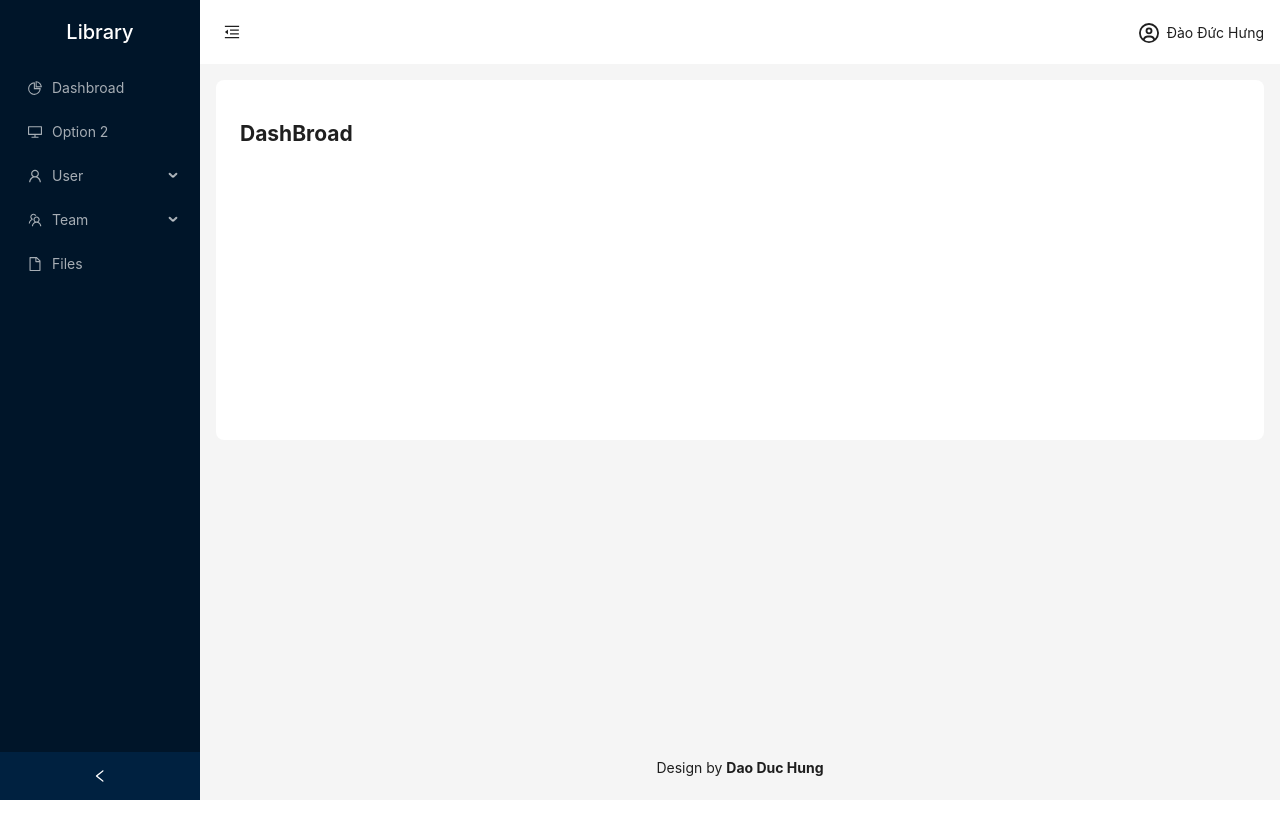
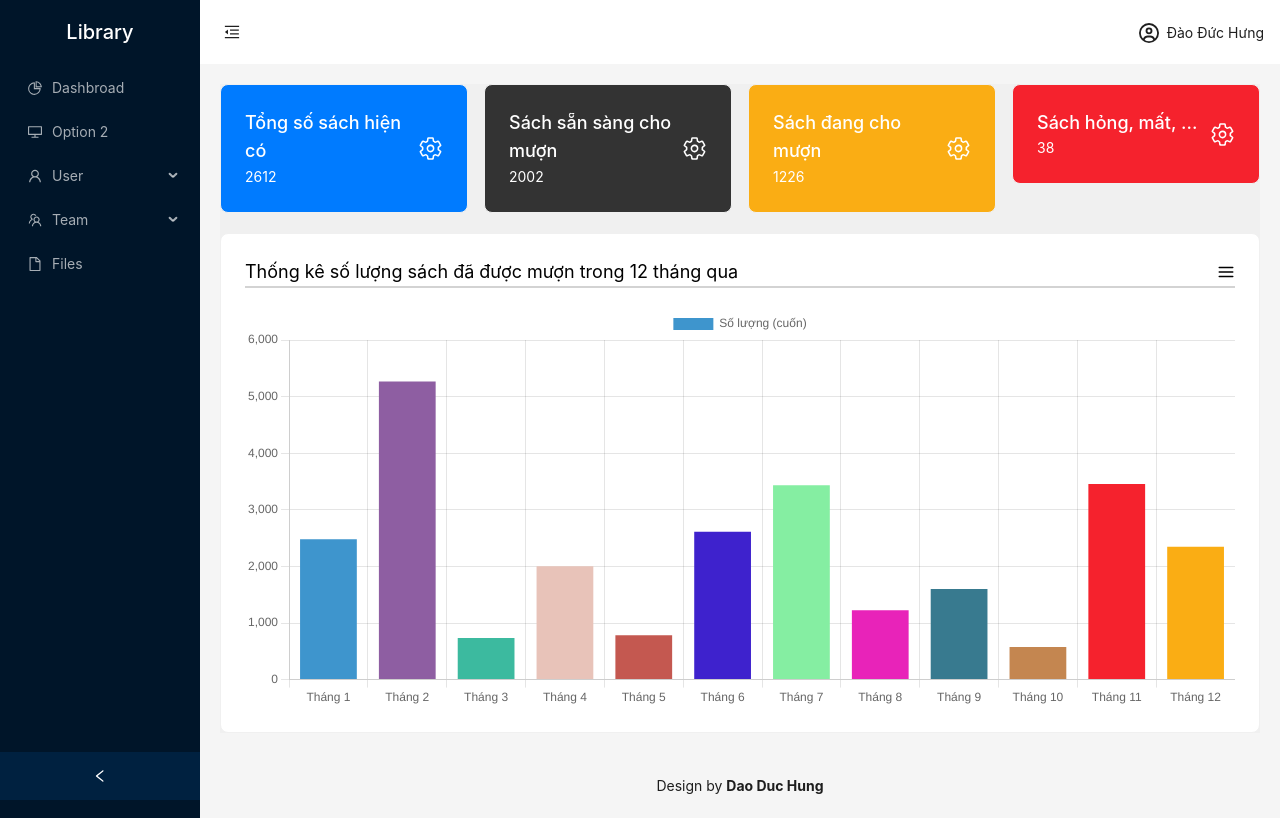
Before and after one commit to zZzHUNGzZz/Library, a React (Create React App) app: page / in a window 1280 px wide. Built offline with nearby package versions, Linux system fonts and the light colour scheme.

Commit message:
custom dashbroad ( add card + barchart )

```diff
--- a/package.json
+++ b/package.json
@@ -15,6 +15,7 @@
     "axios": "^1.6.8",
     "firebase": "^10.9.0",
     "react": "^18.2.0",
+    "react-chartjs-2": "^5.2.0",
     "react-dom": "^18.2.0",
     "react-icons": "^5.0.1",
     "react-redux": "^9.1.0",
--- a/src/App.tsx
+++ b/src/App.tsx
@@ -1,76 +1,7 @@
-import React, { useState } from 'react';
-import { MenuFoldOutlined, MenuUnfoldOutlined } from '@ant-design/icons';
-import { Breadcrumb, Button, Col, Layout, Menu, Row, theme } from 'antd';
-import publicRouter from './components/Router';
-import PageContent from './components/Router/router.config';
-import { useNavigate } from 'react-router-dom';
-import { FaRegCircleUser } from "react-icons/fa6";
-import './App.css'
-
-const { Header, Content, Footer, Sider } = Layout;
+import MainLayout from "./components/Layout";
 
 const App = () => {
-   const [collapsed, setCollapsed] = useState(false);
-   const navigate = useNavigate();
-   const {
-      token: { colorBgContainer, borderRadiusLG },
-   } = theme.useToken();
-
-   return (
-      <Layout style={{ minHeight: '100vh' }}>
-         <Sider collapsible collapsed={collapsed} onCollapse={(value) => setCollapsed(value)}>
-            <div className="demo-logo-vertical">Library</div>
-            <Menu
-               theme="dark"
-               defaultSelectedKeys={['1']}
-               mode="inline"
-               items={publicRouter}
-               onClick={({ key }) => navigate(key)}
-            />
-         </Sider>
-         <Layout>
-            <Header style={{ padding: 0, background: colorBgContainer }}>
-               <Row>
-                  <Col span={12}>
-                     <Button
-                        type="text"
-                        icon={collapsed ? <MenuUnfoldOutlined /> : <MenuFoldOutlined />}
-                        onClick={() => setCollapsed(!collapsed)}
-                        style={{
-                           fontSize: '16px',
-                           width: 64,
-                           height: 64,
-                        }}
-                     />
-                  </Col>
-                  <Col span={12} className='header-col-right-user'>
-                     <FaRegCircleUser style={{ width: 20, height: 20, marginRight: 8 }} />
-                     <span style={{ marginRight: 16 }}>Đào Đức Hưng</span>
-                  </Col>
-               </Row>
-            </Header>
-            <Content style={{ margin: '16px 16px' }}>
-               {/* <Breadcrumb style={{ margin: '16px 0' }}>
-                  <Breadcrumb.Item>User</Breadcrumb.Item>
-                  <Breadcrumb.Item>Bill</Breadcrumb.Item>
-               </Breadcrumb> */}
-               <div
-                  style={{
-                     padding: 24,
-                     minHeight: 360,
-                     background: colorBgContainer,
-                     borderRadius: borderRadiusLG,
-                  }}
-               >
-                  <PageContent />
-               </div>
-            </Content>
-            <Footer style={{ textAlign: 'center' }}>
-               Design by <strong>Dao Duc Hung</strong>
-            </Footer>
-         </Layout>
-      </Layout>
-   );
+   return (<MainLayout />);
 };
 
 export default App;
--- a/src/components/Layout/index.tsx
+++ b/src/components/Layout/index.tsx
@@ -49,17 +49,8 @@ const MainLayout = () => {
                         </Col>
                     </Row>
                 </Header>
-                <Content style={{ margin: '0 16px' }}>
-                    <div
-                        style={{
-                            padding: 24,
-                            minHeight: 360,
-                            background: colorBgContainer,
-                            borderRadius: borderRadiusLG,
-                        }}
-                    >
-                        <PageRouter />
-                    </div>
+                <Content style={{ margin: '20px 20px', backgroundColor: '#F0F0F0' }}>
+                    <PageRouter />
                 </Content>
                 <Footer style={{ textAlign: 'center' }}>
                     Design by <strong>Dao Duc Hung</strong>
--- a/src/components/Router/index.tsx
+++ b/src/components/Router/index.tsx
@@ -21,7 +21,7 @@ const publicRouter: MenuItem[] = [
     getItem('Dashbroad', '/', <PieChartOutlined />),
     getItem('Option 2', '/folowing', <DesktopOutlined />),
     getItem('User', 'sub1', <UserOutlined />, [
-        getItem('Tom', '/folowing'),
+        getItem('Tom', '3'),
         getItem('Bill', '4'),
         getItem('Alex', '5'),
     ]),
--- a/src/index.tsx
+++ b/src/index.tsx
@@ -12,7 +12,7 @@ const root = ReactDOM.createRoot(
 root.render(
    <BrowserRouter>
       <React.StrictMode>
-            <App />
+         <App />
       </React.StrictMode>
    </BrowserRouter>
 );
--- /dev/null
+++ b/src/scenes/Dashbroad/Chart/BarChart.tsx
@@ -0,0 +1,78 @@
+import { Col, Row, message } from 'antd';
+import { Chart as ChartJS, CategoryScale, LinearScale, BarElement, Title, Tooltip, Legend, } from 'chart.js';
+import { Bar } from 'react-chartjs-2';
+import { FiMenu } from "react-icons/fi";
+
+ChartJS.register(CategoryScale, LinearScale, BarElement, Title, Tooltip, Legend);
+
+export const options = {
+    responsive: true,
+    plugins: {
+        legend: {
+            position: 'top' as const,
+        },
+        title: {
+            display: true,
+            text: 'Chart.js Bar Chart',
+        },
+    },
+};
+
+function BarChart() {
+    return (
+        <>
+            <Row>
+                <Col span={20}>
+                    <span style={{ fontSize: "18px", fontWeight: 444, color: "black" }}>Thống kê số lượng sách đã được mượn trong 12 tháng qua</span>
+                </Col>
+                <Col span={4} style={{ display: "flex", justifyContent: "end", alignItems: "center", fontSize: "18px", color: "black" }}>
+                    <FiMenu onClick={() => message.info("Chức năng chưa có =))")} />
+                </Col>
+            </Row>
+            <div style={{ width: "100%", border: "1px solid lightgray", marginBottom: 20 }}></div>
+            <Bar
+                style={{ maxHeight: "400px" }}
+                title='Thống kê số lượng sách đã được mượn trong 12 tháng qua'
+                data={{
+                    labels: [
+                        "Tháng 1",
+                        "Tháng 2",
+                        "Tháng 3",
+                        "Tháng 4",
+                        "Tháng 5",
+                        "Tháng 6",
+                        "Tháng 7",
+                        "Tháng 8",
+                        "Tháng 9",
+                        "Tháng 10",
+                        "Tháng 11",
+                        "Tháng 12",
+                    ],
+                    datasets: [
+                        {
+                            label: "Số lượng (cuốn)",
+                            backgroundColor: [
+                                "#3e95cd",
+                                "#8e5ea2",
+                                "#3cba9f",
+                                "#e8c3b9",
+                                "#c45850",
+                                "#3e22cd",
+                                "#85eea2",
+                                "#e823b9",
+                                "#387a8f",
+                                "#c48650",
+                                "#f5222d",
+                                "#faad14"
+                            ],
+                            data: [2478, 5267, 734, 2002, 784, 2612, 3433, 1226, 1600, 576, 3456, 2345]
+                        }
+                    ]
+                }}
+
+            />
+        </>
+    );
+}
+
+export default BarChart;
--- a/src/scenes/Dashbroad/index.tsx
+++ b/src/scenes/Dashbroad/index.tsx
@@ -1,5 +1,74 @@
+import { Card, Col, Row } from "antd";
+import { IoSettingsOutline } from "react-icons/io5";
+import './style.css';
+import BarChart from "./Chart/BarChart";
+
+
 function DashBroad() {
-    return ( <h2>DashBroad</h2> );
+    return (
+        <>
+            <Row gutter={16}>
+                <Col span={6}>
+                    <Card style={{ backgroundColor: "#007bff" }}>
+                        <Row>
+                            <Col span={20}>
+                                <p style={{ fontSize: "18px", fontWeight: 500, margin: 0 }}>Tổng số sách hiện có</p>
+                                <span>2612</span>
+                            </Col>
+                            <Col span={4} className="card-content-icon">
+                                <IoSettingsOutline size={'25px'} />
+                            </Col>
+                        </Row>
+                    </Card>
+                </Col>
+                <Col span={6}>
+                    <Card style={{ backgroundColor: "#333333" }}>
+                        <Row>
+                            <Col span={20}>
+                                <p style={{ fontSize: "18px", fontWeight: 500, margin: 0 }}>Sách sẵn sàng cho mượn</p>
+                                <span>2002</span>
+                            </Col>
+                            <Col span={4} className="card-content-icon">
+                                <IoSettingsOutline size={'25px'} />
+                            </Col>
+                        </Row>
+                    </Card>
+                </Col>
+                <Col span={6}>
+                    <Card style={{ backgroundColor: "#FAAD14" }}>
+                        <Row>
+                            <Col span={20}>
+                                <p style={{ fontSize: "18px", fontWeight: 500, margin: 0 }}>Sách đang cho mượn</p>
+                                <span>1226</span>
+                            </Col>
+                            <Col span={4} className="card-content-icon">
+                                <IoSettingsOutline size={'25px'} />
+                            </Col>
+                        </Row>
+                    </Card>
+                </Col>
+                <Col span={6}>
+                    <Card style={{ backgroundColor: "#F5222D" }}>
+                        <Row>
+                            <Col span={20}>
+                                <p style={{ fontSize: "18px", fontWeight: 500, margin: 0 }}>Sách hỏng, mất, ...</p>
+                                <span>38</span>
+                            </Col>
+                            <Col span={4} className="card-content-icon">
+                                <IoSettingsOutline size={'25px'} />
+                            </Col>
+                        </Row>
+                    </Card>
+                </Col>
+            </Row>
+
+            <Row>
+                <Card style={{ width: "100%", marginTop: '20px' }}>
+                    <BarChart />
+                </Card>
+            </Row>
+        </>
+    );
 }
 
 export default DashBroad;
--- /dev/null
+++ b/src/scenes/Dashbroad/style.css
@@ -0,0 +1,10 @@
+.ant-card {
+    color: #ffffff;
+    font-size: 20px;
+}
+
+.card-content-icon {
+    display: flex;
+    justify-content: right;
+    align-items: center;
+}
```
Also changed, not shown: src/components/Manager/Dashbroad/index.tsx (deleted, +0 -27 lines), 1 other file (tests, documents, lock files or other folders).
